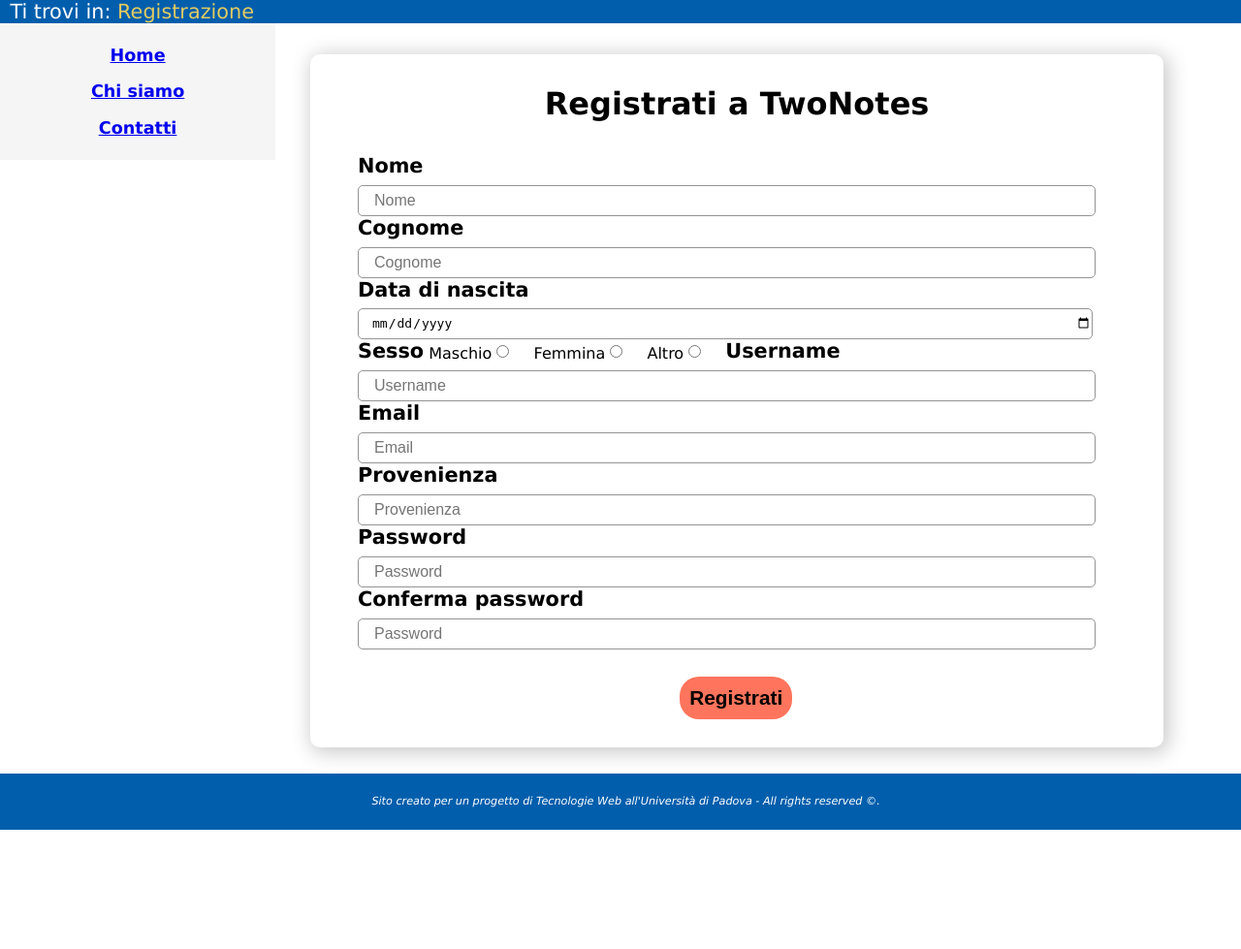
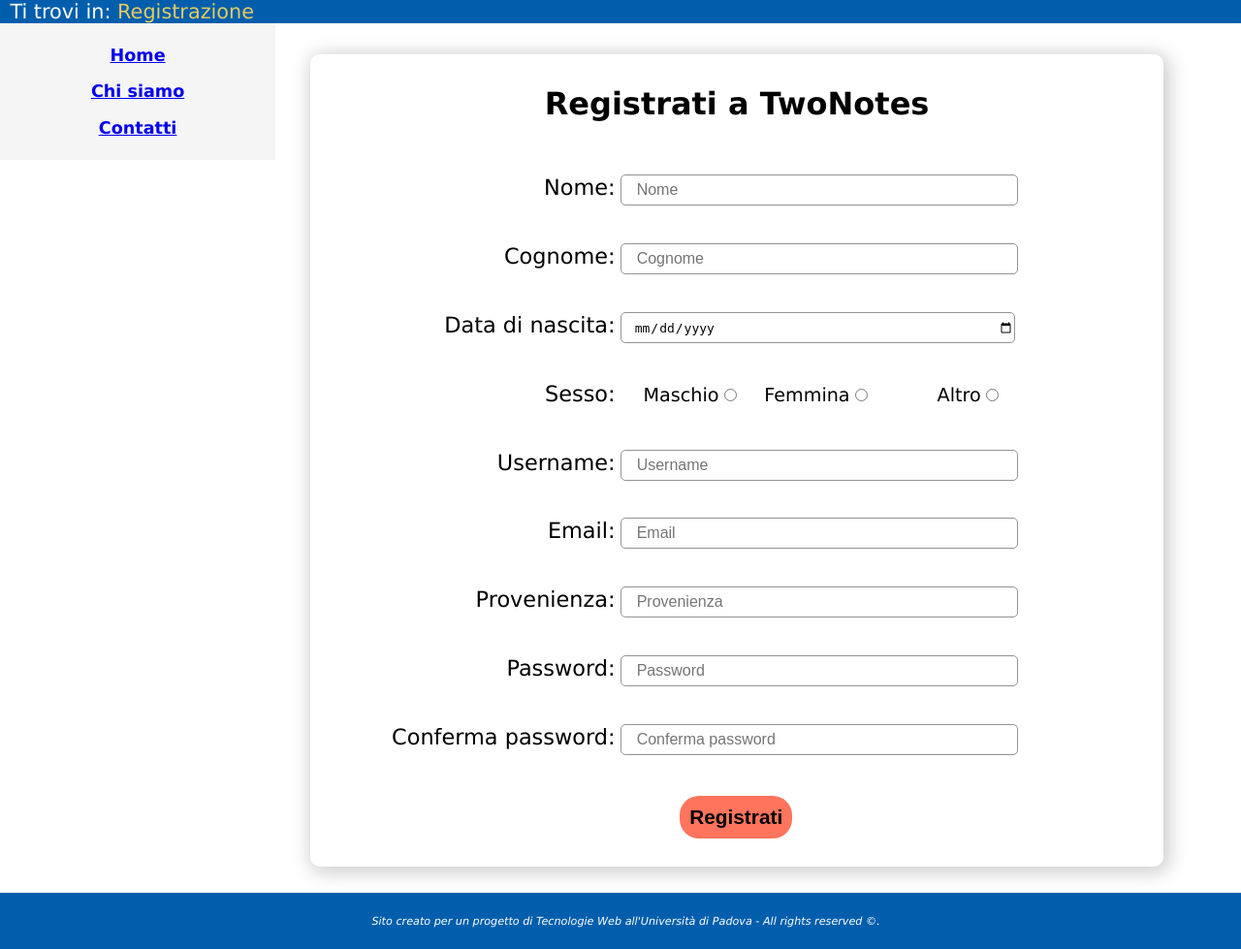
Before and after one commit to MicheleBaldisseri/TwoNotes, a PHP site: page /php/registrazione.php in a window 1280 px wide. Shown: the part 80-1059 px from the top of the page at 97% size. Before the commit the page ends 936 px from the top, so only its background shows below. Run offline with PHP 8.4, Linux system fonts and the light colour scheme.

Commit message:
Sistemata pagina registrazione.html e relative parti css

```diff
--- a/styles/stile.css
+++ b/styles/stile.css
@@ -447,7 +447,7 @@ SEZIONE BOTTONI
     font-weight: bold;
 }
 .input{
-    width: 95%;
+    width: 50%;
     height: 30px;
     padding-left: 1em;
     font-size: 1.0em;
@@ -573,42 +573,43 @@ SEZIONE REGISTRAZIONE
 #registrazione{
     padding: 0em 1em 0em 1em;
 }
-#registrazione div{
-    width: 48%;
-}
 #registrazione h2{
     text-align: center;
     font-size: 2em;
     padding: 1em;
 }
-
-#registrazione input{
-    margin-top: 0.5em;
+#registrazione h3{
+    padding: 1.3em 0 0.3em 0;
+    font-size: 1.3em;
+    font-weight: bold;
+    display: inline;
 }
-.regleft{
-    float: left;
+.labelleft{
+    text-align: right;
+    font-size: 1.4em;
+    width: 34%;
+    display:inline-block;
+    padding: 1em 0 1em 0;
+}
+.inputright{
+    width: 60%;
+    display:inline-block;
+}
+.inputsex{
+    text-align: right;
+    width: 13%;
+    display:inline-block;
+    font-size: 1.2em;
 }
 .formRegistrazione{
     padding-left: 2em;
     padding-right: 2em;
 }
-.sesso{
-    height: 6em;
+input[type="radio"] {
+    margin: 10px 10px 0px 0px;
 }
-input[type="radio"] {
-    margin: 10px 20px 0px 0px;
-}
-label[for="username"] p{
-    padding-top: 1.5em;
-}
-label[for="maschio"],
-label[for="femmina"],
-label[for="altro"]{
-    font-size: 1em;
-}
-
 .fieldset_signup{
-    border: 1px solid white;
+    border: none
 }
 
 /*
--- a/views/registrazione.html
+++ b/views/registrazione.html
@@ -43,39 +43,39 @@
                 ERRORIREGISTRAZIONE
                 <fieldset class="fieldset_signup">
                     <!--<div class="regleft">-->
+                        <label for="nome" class="labelleft">Nome:</label>
+                        <input type="text" name="nome" id="nome" class="input" placeholder="Nome" value="VALORENOME" maxlength="20"required>
 
-                        <label for="nome"><p class="textForm">Nome</p></label>
-                        <input type="text" name="nome" id="nome" class="input" placeholder="Nome" value="VALORENOME" required>
 
-                        <label for="cognome" ><p class="textForm">Cognome</p></label>
-                        <input type="text" name="cognome" id="cognome" class="input" placeholder="Cognome" value="VALORECOGNOME" required>
+                        <label for="cognome" class="labelleft">Cognome:</label>
+                        <input type="text" name="cognome" id="cognome" class="input" placeholder="Cognome" value="VALORECOGNOME" maxlength="20"required>
 
-                        <label for="dataNascita"><p class="textForm">Data di nascita</p></label>
+                        <label for="dataNascita" class="labelleft">Data di nascita:</label>
                         <input type="date" name="data" id="dataNascita" class="input" value="VALOREDATA" required>
 
-                        <label for="sesso"><p class="textForm">Sesso</p></label>
-                        <label for="maschio">Maschio</label>
-                        <input type="radio" id="maschio" name="gender" value="M" class="radio" SELECTEDM required>
-                        <label for="femmina">Femmina</label>
-                        <input type="radio" id="femmina" name="gender" value="F" class="radio" SELECTEDF>
-                        <label for="altro">Altro</label>
-                        <input type="radio" id="altro" name="gender" value="A" class="radio" SELECTEDA>
+                        <label for="sesso" class="labelleft">Sesso:</label>
+                        <label for="maschio" class="inputsex">Maschio</label>
+                        <input type="radio" id="maschio" name="gender" value="M" SELECTEDM required>
+                        <label for="femmina" class="inputsex">Femmina</label>
+                        <input type="radio" id="femmina" name="gender" value="F" SELECTEDF>
+                        <label for="altro" class="inputsex">Altro</label>
+                        <input type="radio" id="altro" name="gender" value="A" SELECTEDA>
 
-                        <label for="username"><p class="textForm">Username</p></label>
+                        <label for="username" class="labelleft">Username:</label>
                         <input type="text" name="username" id="username" class="input" placeholder="Username" value="VALOREUSERNAME" required>
                     <!--</div>-->
                     <!--<div class="right">-->
 
-                         <label for="email"><p class="textForm">Email</p></label>
+                         <label for="email" class="labelleft">Email:</label>
                          <input type="email" name="email" id="email" class="input" placeholder="Email" value="VALOREEMAIL" required>
 
-                         <label for="provenienza"><p class="textForm">Provenienza</p></label>
+                         <label for="provenienza" class="labelleft">Provenienza:</label>
                          <input type="text" name="provenienza" id="provenienza" class="input" placeholder="Provenienza" value="VALOREPROVENIENZA" required>
 
-                         <label for="psw"><p class="textForm">Password</p></label>
+                         <label for="psw" class="labelleft">Password:</label>
                          <input type="password" name="psw" id="psw" class="input" placeholder="Password" required>
-                         <label for="conf-psw"><p class="textForm">Conferma password</p></label>
-                         <input type="password" name="conf-psw" id="conf-psw" class="input" placeholder="Password" required>
+                         <label for="conf-psw" class="labelleft">Conferma password:</label>
+                         <input type="password" name="conf-psw" id="conf-psw" class="input" placeholder="Conferma password" required>
                     <!--</div>-->
                 </fieldset>
 
```
